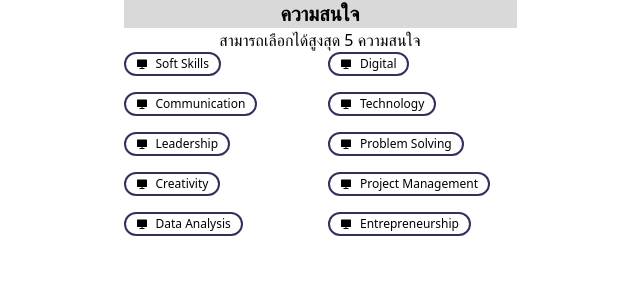
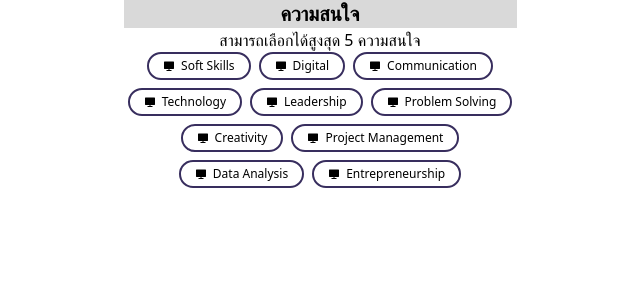
Before and after one commit to Rabbit-Start-x-TTTA/rocket-xp-frontend, a Next.js app: page /onboarding/interests in a window 1280 px wide. Shown: the top 300 px of the page, without its empty margins (320-960 px from the left). Built offline with nearby package versions, Linux system fonts and the light colour scheme.

Commit message:
style: fix interest tag style

```diff
--- a/src/components/interests/interestTag.tsx
+++ b/src/components/interests/interestTag.tsx
@@ -2,7 +2,7 @@ import { RiComputerFill } from "react-icons/ri";
 
 export default function InterestTag({ interest }: { interest: string }) {
   return (
-    <div className="flex items-center justify-center gap-2 w-fit px-2.5 py-0.5 text-xs font-medium text-black border-2 border-[var(--border)] rounded-[var(--radius-xl)]">
+    <div className="flex items-center justify-center gap-1.5 w-fit px-3.5 py-1 text-xs font-medium text-black border-2 border-[var(--border)] rounded-[var(--radius-xl)]">
       <div>
         <RiComputerFill />
       </div>
--- a/src/components/interests/interestsGrid.tsx
+++ b/src/components/interests/interestsGrid.tsx
@@ -6,7 +6,7 @@ export default function InterestsGrid({
   interests: { id: number; name: string }[];
 }) {
   return (
-    <div className="grid grid-cols-2 gap-4">
+    <div className="flex flex-wrap gap-2 justify-center items-center">
       {interests.map((interest) => (
         <InterestTag key={interest.id} interest={interest.name} />
       ))}
```
